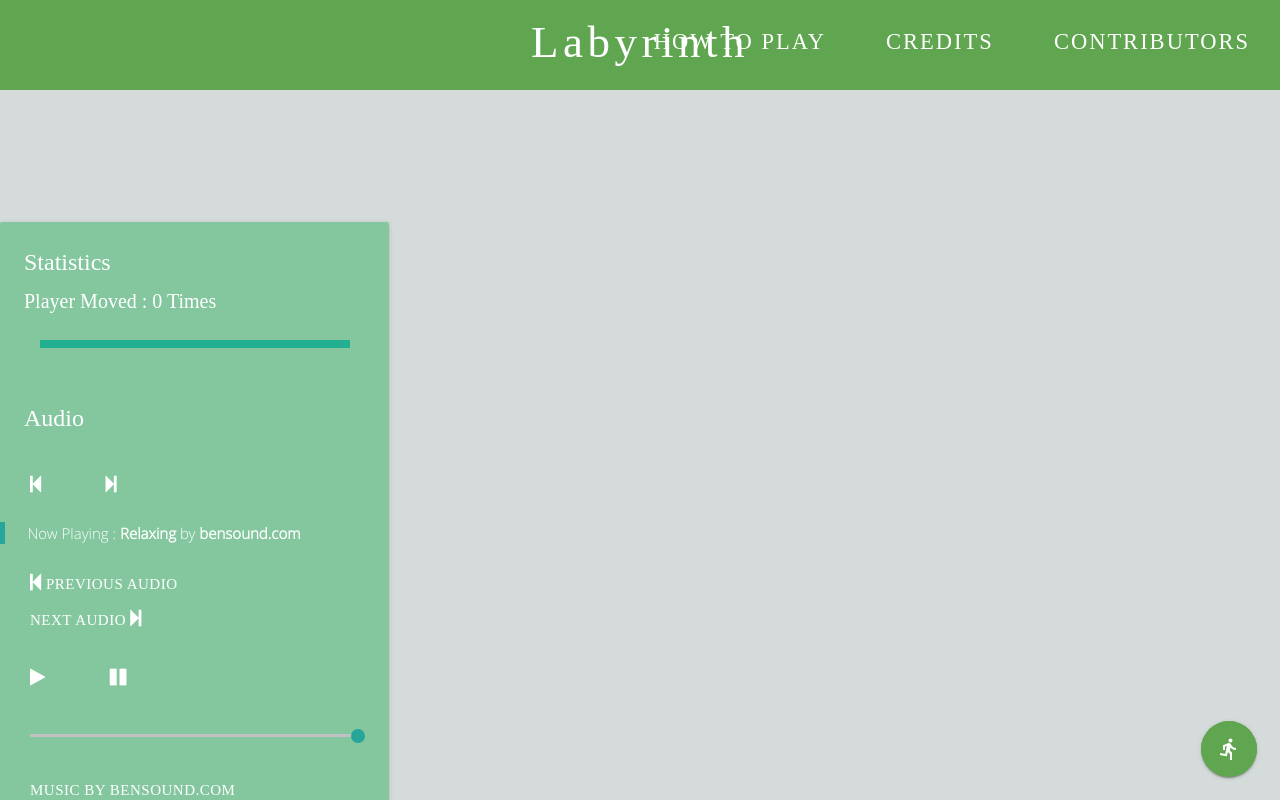
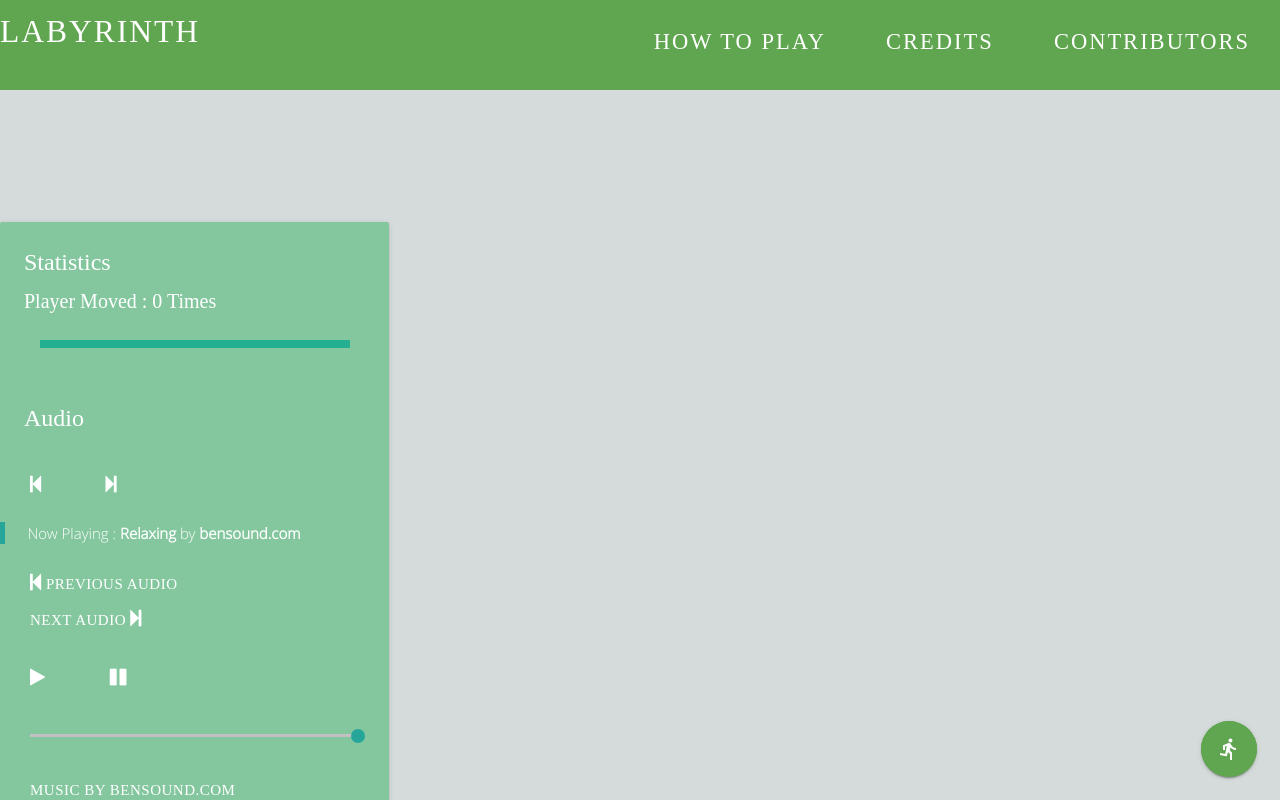
Before and after one commit to fossasia/labyrinth, a plain HTML site: page index.html in a window 1280 px wide. Drawn offline with Linux system fonts and the light colour scheme.

Commit message:
Contributors 2

```diff
--- a/index.html
+++ b/index.html
@@ -31,7 +31,7 @@
 	<div class="navbar-fixed">
 		<nav>
 			<div class="nav-wrapper">
-				<a href="https://github.com/fossasia/labyrinth" class="brand-logo center">Labyrinth</a>
+				<a href="https://github.com/fossasia/labyrinth" class="brand-logo left">  Labyrinth</a>
 				<ul class="right hide-on-med-and-down">
 					<li>
 						<a href="howtoplay.html">How to Play</a>
```
